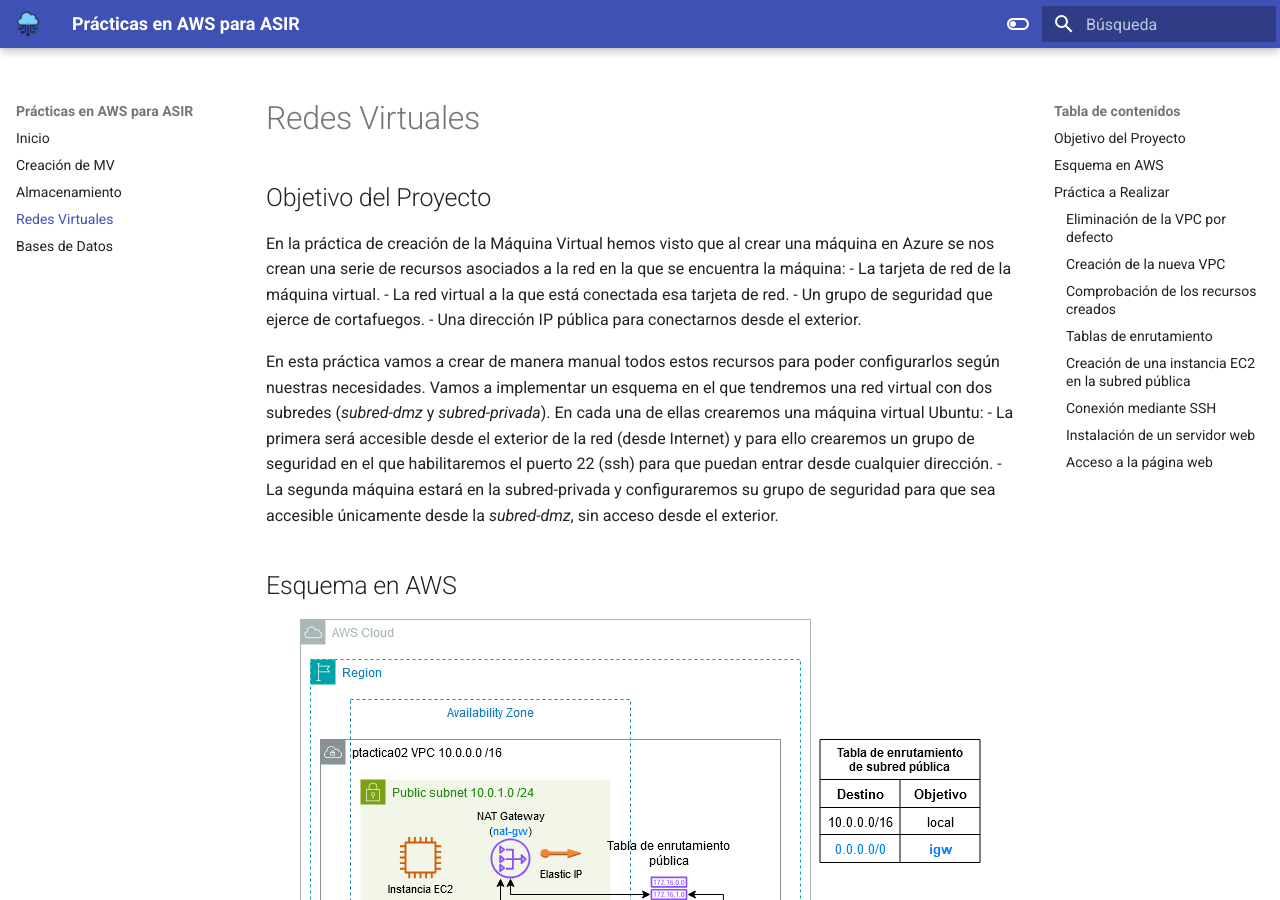
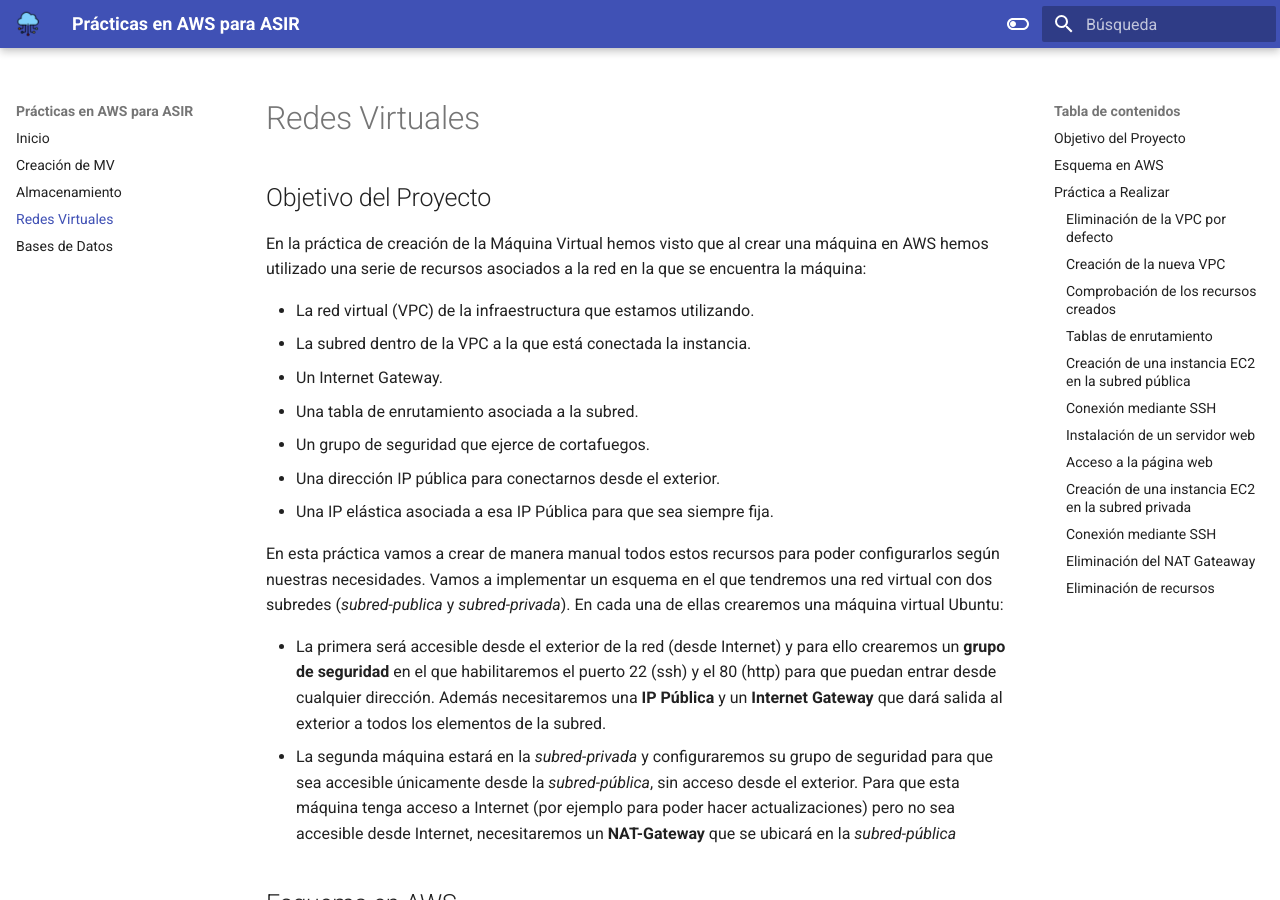
Before and after one commit to jrpellicer/awsasir, an MkDocs documentation site: the page built from docs/practica03.md, in a window 1280 px wide and 900 px high. Built offline with MkDocs 1.6.1 and Material for MkDocs 9.7.7, drawn with Linux system fonts in a browser that asks for light colours; some of the changed text lies outside the part shown.

Commit message:
Redes Virtuales

````diff
--- a/docs/practica03.md
+++ b/docs/practica03.md
@@ -8,15 +8,20 @@
 
 ## Objetivo del Proyecto
 
-En la práctica de creación de la Máquina Virtual hemos visto que al crear una máquina en Azure se nos crean una serie de recursos asociados a la red en la que se encuentra la máquina:
-- La tarjeta de red de la máquina virtual.
-- La red virtual a la que está conectada esa tarjeta de red.
+En la práctica de creación de la Máquina Virtual hemos visto que al crear una máquina en AWS hemos utilizado una serie de recursos asociados a la red en la que se encuentra la máquina:
+
+- La red virtual (VPC) de la infraestructura que estamos utilizando.
+- La subred dentro de la VPC a la que está conectada la instancia.
+- Un Internet Gateway.
+- Una tabla de enrutamiento asociada a la subred.
 - Un grupo de seguridad que ejerce de cortafuegos.
 - Una dirección IP pública para conectarnos desde el exterior.
+- Una IP elástica asociada a esa IP Pública para que sea siempre fija.
 
-En esta práctica vamos a crear de manera manual todos estos recursos para poder configurarlos según nuestras necesidades. Vamos a implementar un esquema en el que tendremos una red virtual con dos subredes (*subred-dmz* y *subred-privada*). En cada una de ellas crearemos una máquina virtual Ubuntu:
-- La primera será accesible desde el exterior de la red (desde Internet) y para ello crearemos un grupo de seguridad en el que habilitaremos el puerto 22 (ssh) para que puedan entrar desde cualquier dirección.
-- La segunda máquina estará en la subred-privada y configuraremos su grupo de seguridad para que sea accesible únicamente desde la *subred-dmz*, sin acceso desde el exterior.
+En esta práctica vamos a crear de manera manual todos estos recursos para poder configurarlos según nuestras necesidades. Vamos a implementar un esquema en el que tendremos una red virtual con dos subredes (*subred-publica* y *subred-privada*). En cada una de ellas crearemos una máquina virtual Ubuntu:
+
+- La primera será accesible desde el exterior de la red (desde Internet) y para ello crearemos un **grupo de seguridad** en el que habilitaremos el puerto 22 (ssh) y el 80 (http) para que puedan entrar desde cualquier dirección. Además necesitaremos una **IP Pública** y un **Internet Gateway** que dará salida al exterior a todos los elementos de la subred.
+- La segunda máquina estará en la *subred-privada* y configuraremos su grupo de seguridad para que sea accesible únicamente desde la *subred-pública*, sin acceso desde el exterior. Para que esta máquina tenga acceso a Internet (por ejemplo para poder hacer actualizaciones) pero no sea accesible desde Internet, necesitaremos un **NAT-Gateway** que se ubicará en la *subred-pública*
 
 
 ## Esquema en AWS
@@ -194,11 +199,95 @@
 
 Vamos a permitir conexiones también del puerto 80 (http) añadiendo una nueva regla de entrada en el grupo de seguridad *acceso-publico*.
 
+<br>
 10.- En la consola de AWS, dentro del panel de VPC, accedemos al grupo de seguridad *acceso-publico* para editar sus propiedades:
 
 - En las Reglas de entrada añadimos una del tipo HTTP (Puerto TCP 80) para permitir accesos desde cualquier dirección (0.0.0.0/0).
 
+<br>
 11.- Guardamos las reglas y ya podemos acceder desde el navegador a la página por defecto del servidor Apache instalado en nuestra máquina.
 
 ___
 <br>
+
+### Creación de una instancia EC2 en la subred privada
+
+Vamos a crear una máquina Ubuntu en la subred privada a la cual NO nos podremos conectar desde Internet.
+
+12.- Accedemos al panel de EC2 y lanzamos una instancia.
+
+- La nombramos *ub02*
+- La imagen será una AMI de *Ubuntu 24.04 LTS*.
+- En tipo de instancia seleccionamos una *t2.micro* (1 CPU y 1GB de RAM) incluida en la capa gratuita.
+- Seleccionamos el par de claves *vockey* proporcionadas por el laboratorio.
+- Editamos la configuración de red.
+    - Incluimos la máquina en la subred privada creada.
+    - NO habilitamos la asignación de una IP Pública.
+    - Creamos un grupo de seguridad (reglas de firewall) nuevo y lo llamamos *acceso-privado* y le ponemos una descripción (*acceso ssh a subred privada*)
+    - Como regla de entrada dejamos la que viene por defecto que habilita el puerto 22 (SSH) desde tipo de origen Personalizado, y como origen seleccionamos el grupo de seguridad *acceso-publico*
+- Dejamos las opciones de almacenamiento que nos propone por defecto: 8GiB en un disco SSD de uso general.
+- Lanzamos la instancia.
+
+!!! note "Nota"
+
+    En el grupo de seguridad asociado a esta instancia hemos dicho que sólo se pueden admitir conexiones por ssh provenientes del grupo de seguridad *acceso-publico*, de modo que para poder conectarnos a la máquina *ub02* únicamente podremos hacerlo desde la máquina *ubu01*.
+___
+<br>
+
+### Conexión mediante SSH
+
+La máquina *ubu02* no tiene dirección pública, y además, aunque la tuviera, el grupo de seguridad solamente admite conexiones desde la subred pública, y no desde Internet.
+Por todo ello, si deseamos conectarnos a esta máquina, el único modo es hacerlo desde la máquina *ub01*. Para ello necesitamos 2 requisitos:
+
+- Averiguar la IP de la máquina (Sabemos que al estar en la subred privada estará en el rango de direcciones 10.0.2.0/24)
+- Pasar la clave privada (*labuser.pem*) que descargamos en nuestra máquina local a la máquina *ub01*, pues nos hará falta para conectarnos a ub02.
+
+13.- Comenzamos accediendo desde el panel de EC2 a los detalles de la instancia *ub02* copiamos la dirección IP privada.
+
+14.- En segundo lugar, desde nuestra máquina host (y con la conexión ssh cerrada) copiamos el archivo labuser.pem a la máquina *ubu01* mediante el comando scp:
+
+    scp -i labsuser.pem labsuser.pem ubuntu@ec2-18-212-203-120.compute-1.amazonaws.com:/home/ubuntu/clave_privada
+
+15.- Iniciamos sesión en *ub01*:
+
+    ssh -i "labuser.pem" ubuntu@ec2-204-236-197-47.compute-1.amazonaws.com
+
+16.- Comprobamos con un ls que se ha copiado el fichero y cambiamos los permisos:
+
+```
+ls -l
+chmod 400 clave_privada
+```
+17.- Nos conectamos con esa clave a la máquina *ub02* mediante la IP privada que anotamos:
+
+    ssh -i clave_privada ubuntu@10.0.2.112
+
+
+18.- Comprobamos que tenemos conexión de salida a Internet gracias al NAT Gateway:
+
+    sudo apt update
+___
+<br>
+
+### Eliminación del NAT Gateaway
+
+19.- Accedemos a la consola de VPC y en Gateways NAT **eliminamos el gateway** (*practica02-nat-public1*) que creamos al crear la VPC.
+
+20.- Intenta en *ubu02* acceder a Internet, por ejemplo actualizando los repositorios:
+
+    sudo apt update
+
+Ya hemos perdido la conexión a Internet.
+
+___
+<br>
+
+### Eliminación de recursos
+
+21.- Una vez finalizada la práctica hay que eliminar los recursos creados para que no nos consuman crédito:
+
+- Comenzamos liberando la IP elástica que se asoció al NAT Gateway. Accedemos a la consola de EC2 y en IP Elásticas seleccionamos la opción **Publicar dirección IP elástica**. (Publicar = hacer pública = disponible).
+- Terminamos las instancias. En el panel de EC2, con la instancia seleccionada, pulsamos sobre la Acción **Terminar (eliminar) instancia**. Nos informa que el volumen EBS asociado también se eliminará.
+- Por último, esperamos unos minutos a que se acaben de terminar la instancias y **eliminamos los grupos de seguridad** *acceso-publico* y *acceso-privado*, comenzando por este último.
+
+Recuerda finalizar el laboratorio.
````
Also changed, not shown: other parts of docs/practica03.md (+1 -1 lines).
